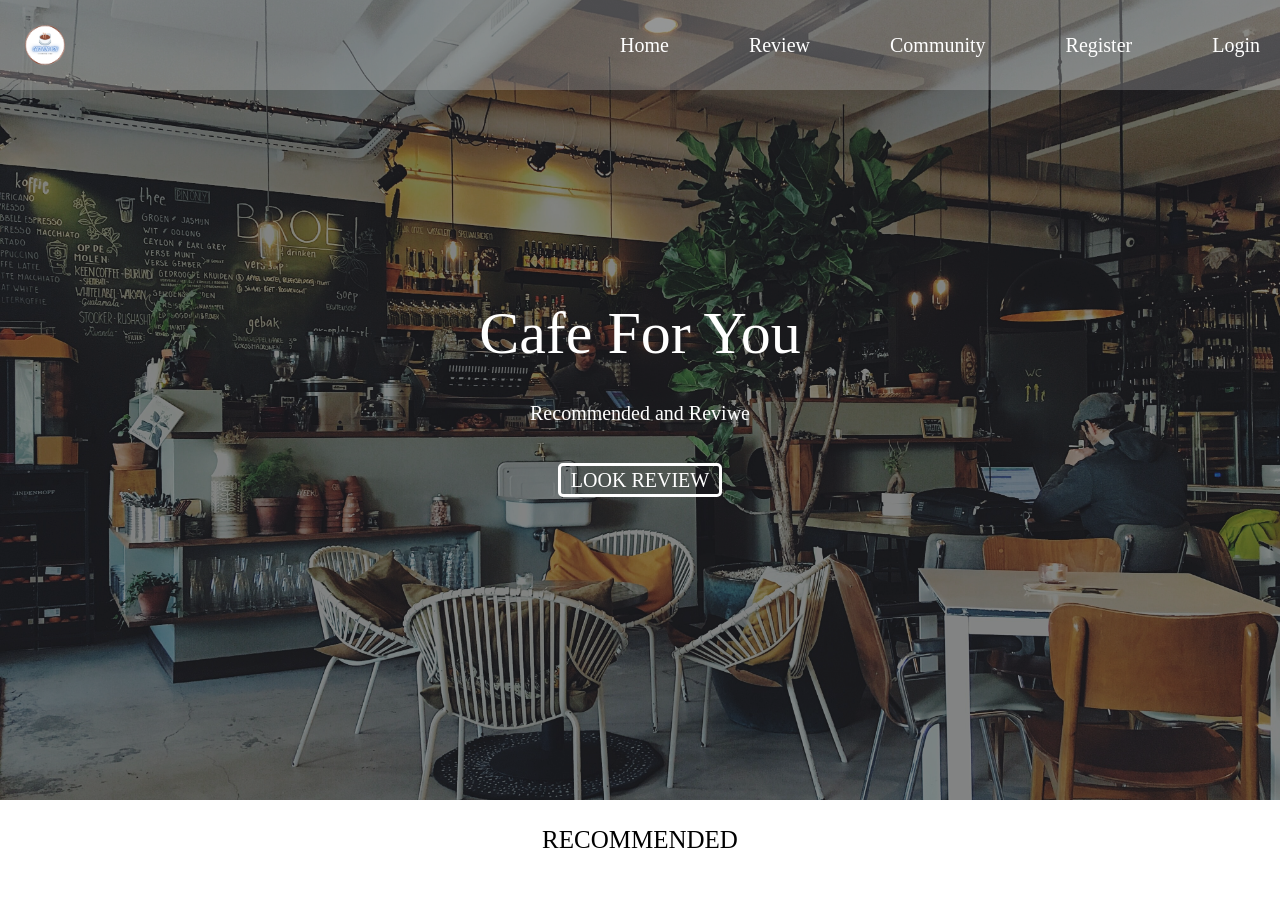
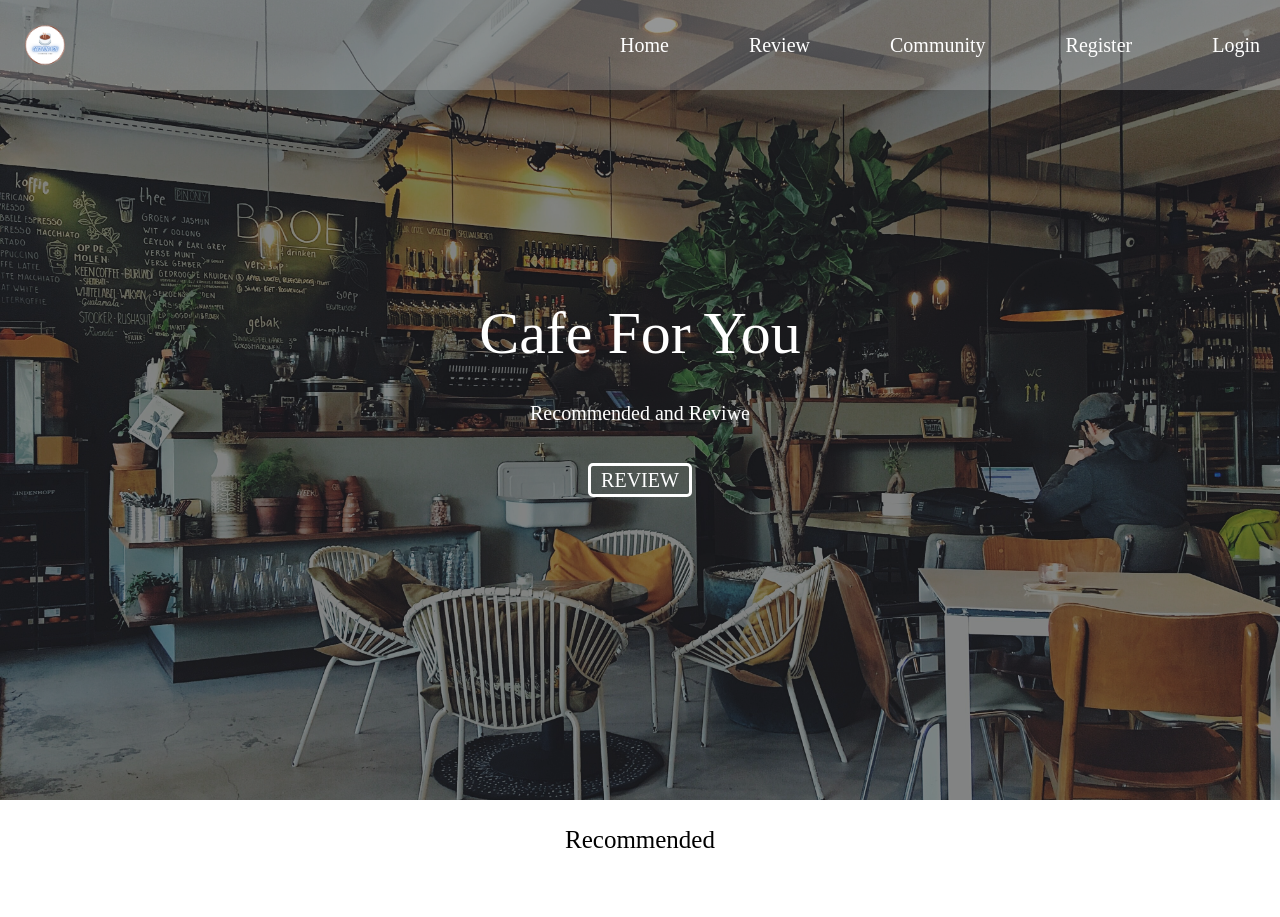
Before and after one commit to wiraphan123/Cafeforyou, a React (Create React App) app: page / in a window 1280 px wide. Shown: the top 917 px of the page. Built offline with nearby package versions, Linux system fonts and the light colour scheme; a web font is replaced by a local one.

Commit message:
edit Home.js

```diff
--- a/src/pages/Home.js
+++ b/src/pages/Home.js
@@ -52,12 +52,12 @@ function Home() {
       <BackgroundBlock src={backgroundImage}>
       <Title> Cafe For You </Title>
           <Subtitle> Recommended and Reviwe </Subtitle>
-          <Button as='a' href='#content'> Look Review  </Button>
+          <Button as='a' href='#content'> Review  </Button>
         </BackgroundBlock>
 
       <Container>
         <Test>
-          RECOMMENDED
+          Recommended
           </Test>
 
           <Content id ='content'>
```
